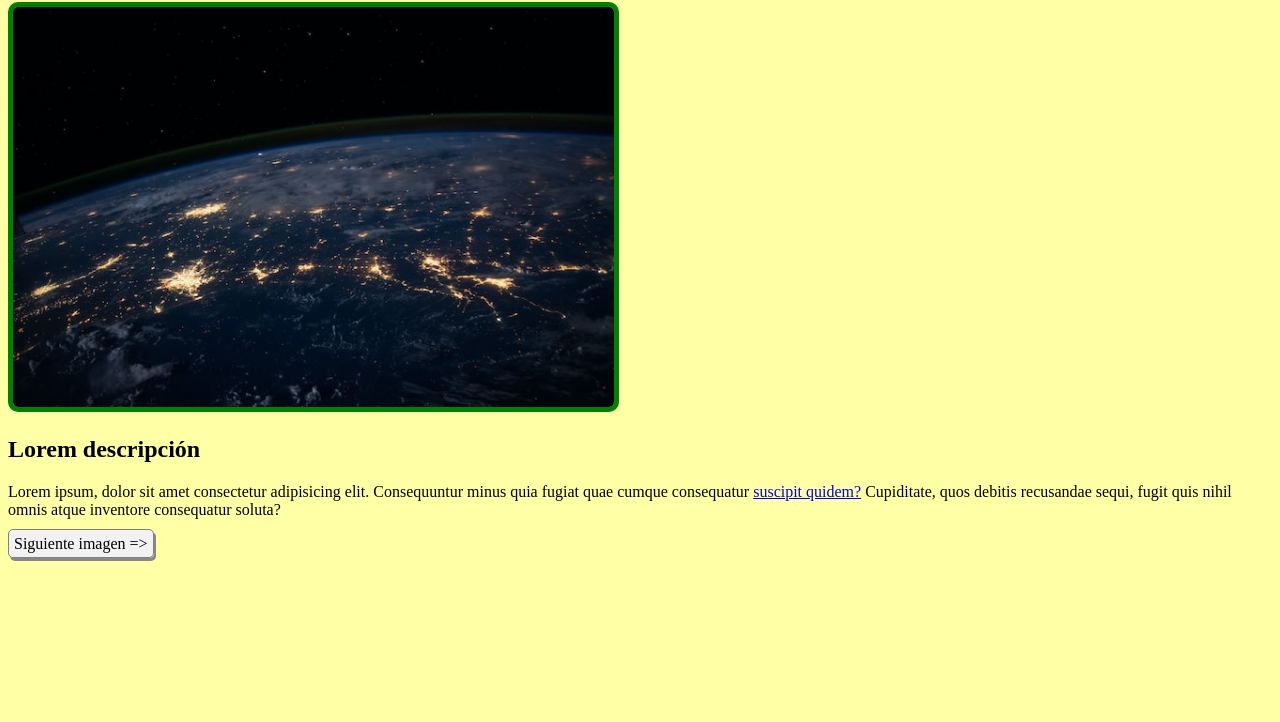
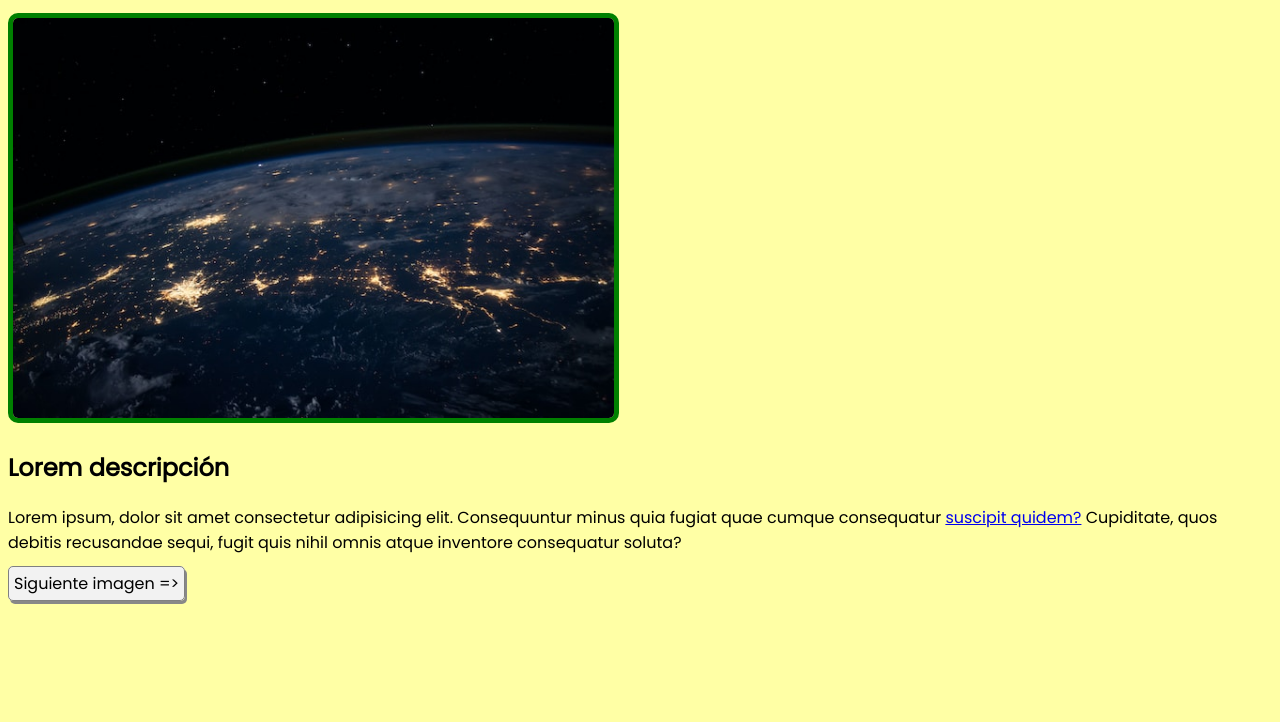
Before and after one commit to leeachevalier/actividadGrupal6.2, a plain HTML site: page page1.html in a window 1280 px wide. Shown: the part 78-800 px from the top of the page. Drawn offline with Linux system fonts and the light colour scheme.

Commit message:
Add Poppins font to HTML and CSS files for consistent typography

```diff
--- a/page1.html
+++ b/page1.html
@@ -6,6 +6,7 @@
     <meta name="viewport" content="width=device-width, initial-scale=1.0">
     <title>Galería de la Tecnología - Página 1</title>
     <link rel="stylesheet" href="styles.css">
+    <link href="https://fonts.googleapis.com/css2?family=Poppins&display=swap" rel="stylesheet">
 </head>
 
 <body>
--- a/styles.css
+++ b/styles.css
@@ -1,5 +1,6 @@
 body {
     background-color: rgb(255, 255, 165);
+    font-family: 'Poppins', sans-serif;
 }
 
 .image{
```
Also changed, not shown: page2.html (+1 -0 lines).
